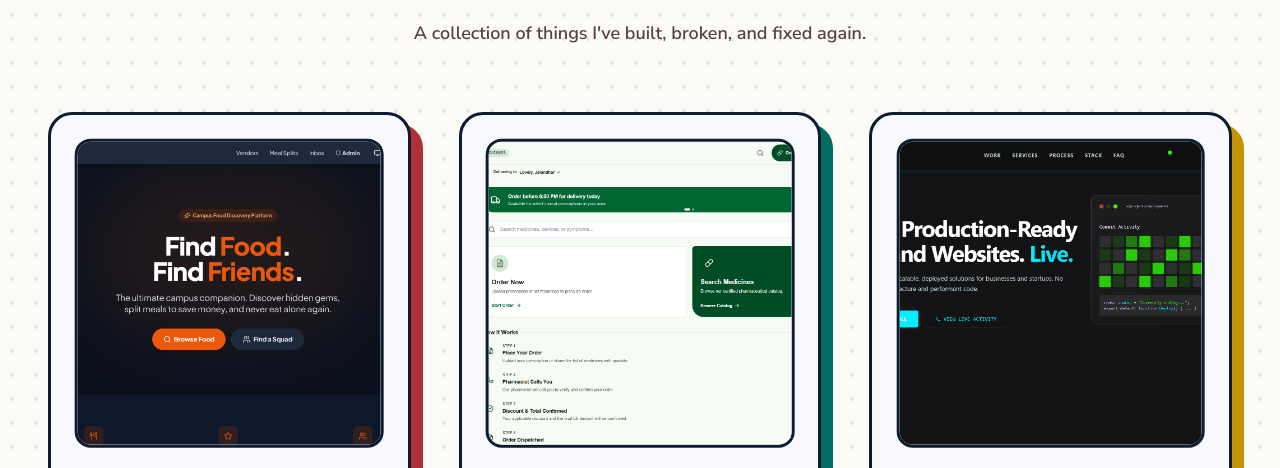
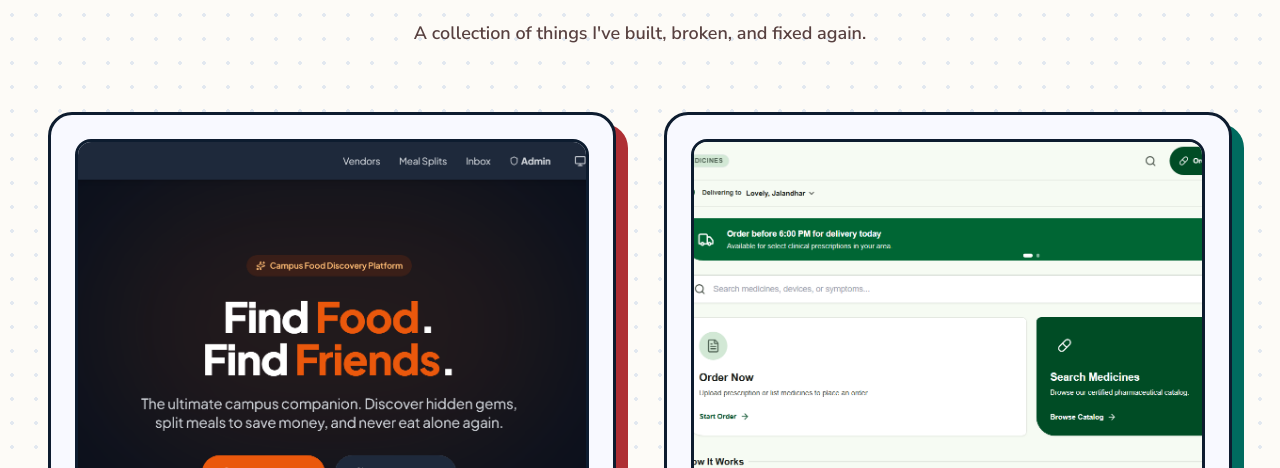
Before and after one commit to justkalesh/justkalesh, a website built with Vite: page projects.html in a window 1280 px wide. Shown: the part 285-753 px from the top of the page. Built offline with nearby package versions, Linux system fonts and the light colour scheme.

Commit message:
fix: change projects grid to 2 columns on desktop

```diff
--- a/projects.html
+++ b/projects.html
@@ -92,7 +92,7 @@
     <!-- ═══════════════════════════════════════════
          PROJECT GRID
          ═══════════════════════════════════════════ -->
-    <div class="grid grid-cols-1 md:grid-cols-2 lg:grid-cols-3 gap-12">
+    <div class="grid grid-cols-1 md:grid-cols-2 gap-12">
 
       <!-- ── Project 1: Food-Hunt ──────────────── -->
       <article class="bg-surface rounded-3xl border-[3px] border-on-surface p-6 shadow-[12px_12px_0px_0px_rgba(174,47,52,1)] relative bouncy-hover hover:scale-105 hover:-translate-y-2 hover:z-50 group flex flex-col h-full">
```
